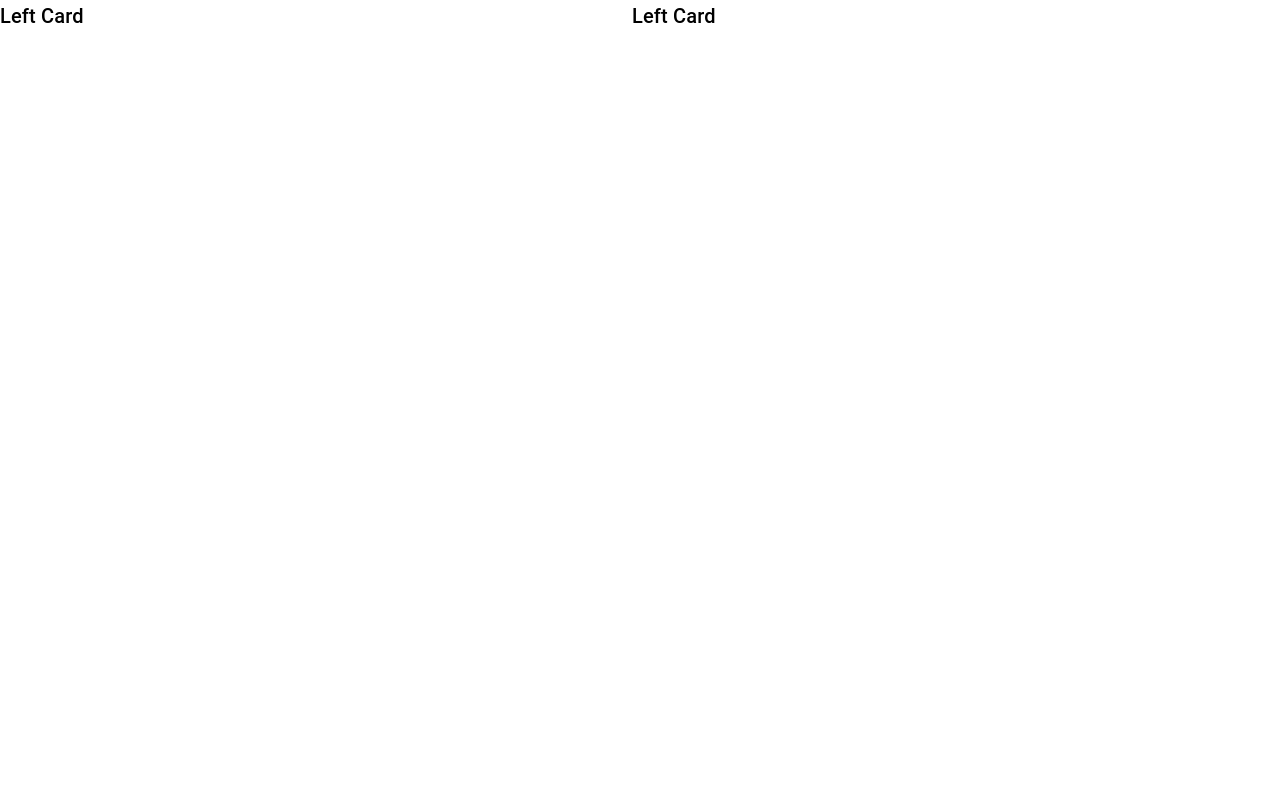
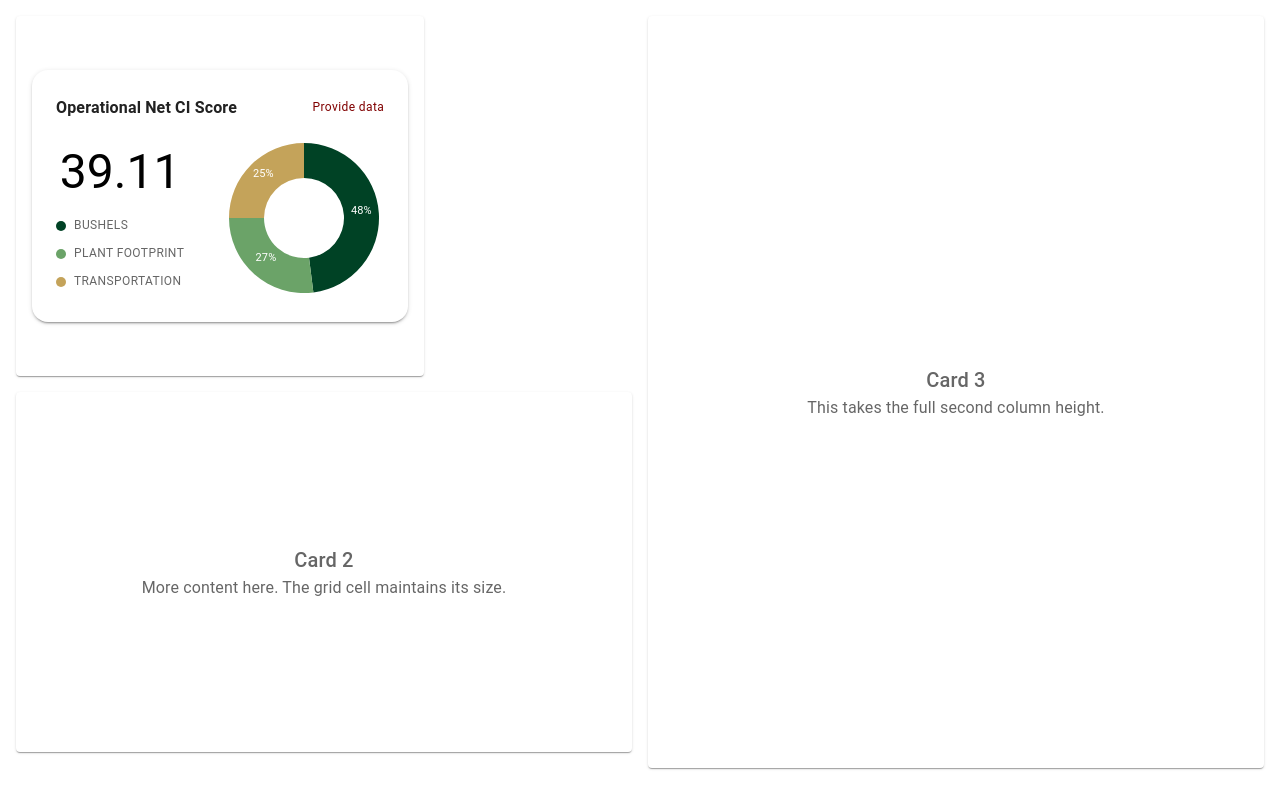
Before and after one commit to venky1112r/gage-Project, a React (Vite) app: page /test in a window 1280 px wide. Built offline with nearby package versions, Linux system fonts and the light colour scheme.

Commit message:
Background colour set for all pages

```diff
--- a/src/components/HeaderComponent.jsx
+++ b/src/components/HeaderComponent.jsx
@@ -44,7 +44,7 @@ const HeaderComponent = ({ email }) => {
   // };
 
   return (
-    <AppBar position="static" color="#fff" elevation={1} sx={{ p: 1 }}>
+    <AppBar position="static" color="#fff" elevation={1} sx={{ p: 1, bgcolor: "#fff", }}>
       <Toolbar
         sx={{
           display: "flex",
--- a/src/components/OperationalScoreCard.jsx
+++ b/src/components/OperationalScoreCard.jsx
@@ -26,7 +26,7 @@ const OperationalScoreCard = () => {
         </Typography>
       </Box>
 
-      <Box display="flex" alignItems="center" gap={4}>
+      <Box display="flex" alignItems="center" gap={5} justifyContent="space-around" flexDirection={{ xs: 'row', md: 'row' } }>
         {/* Left side: Score */}
         <Box>
           <Typography variant="h3" sx={{ color: '#000000' }}>
@@ -53,7 +53,7 @@ const OperationalScoreCard = () => {
           </Stack>
         </Box>
 
-        {/* Right side: Donut Chart and Legend */}
+        {/* Right side: Donut Chart  */}
         <Box display="flex" flexDirection="column" >
           <DonutChart data={ciData} colorMap={colorMap} />
 
--- a/src/components/ReportingComponent.jsx
+++ b/src/components/ReportingComponent.jsx
@@ -54,6 +54,7 @@ import {
               m: 2,
               border: "1px solid #ccc",
               borderRadius: 4,
+              bgcolor:"#fff"
             }}
           >
             <Typography variant="h6" sx={{ mb: 2 }}>
--- a/src/components/SettingComponent.jsx
+++ b/src/components/SettingComponent.jsx
@@ -18,6 +18,7 @@ const SettingComponent = () => {
           m: 2,
           border: "1px solid #ccc",
           borderRadius: 4,
+          bgcolor: "#fff",
         }}
       >
         <Tabs
--- a/src/pages/DashboardPage.jsx
+++ b/src/pages/DashboardPage.jsx
@@ -4,19 +4,19 @@ import { useLocation } from "react-router-dom";
 import SummaryCardsSection from "../components/SummaryCardsSection";
 import DashboardBottomComponent from "../components/DashboardBottomComponent";
 import DashboardTopBar from "../components/DashboardTopBar";
+import { Box } from "@mui/material";
 
 const DashboardPage = () => {
   const location = useLocation();
   const email = location.state?.email || "guest@example.com";
   return (
     <>
-
+     <Box sx={{ backgroundColor: "#f5f5f5", minHeight: "100vh" }}>
       <HeaderComponent email={email} />
-      <div style={{backgroundColor:"#f5f5f5"}}>
       <DashboardTopBar />
       <SummaryCardsSection />
       <DashboardBottomComponent />
-    </div>
+      </Box>
     </>
   );
 };
--- a/src/pages/ReportingPage.jsx
+++ b/src/pages/ReportingPage.jsx
@@ -3,16 +3,20 @@ import HeaderComponent from '../components/HeaderComponent';
 import DashboardTopBar from '../components/DashboardTopBar';
 import { useLocation } from 'react-router-dom';
 import ReportingComponent from '../components/ReportingComponent';
+import { Box } from '@mui/material';
 
 const ReportingPage = () => {
   const location = useLocation();
   const email = location.state?.email || "guest@example.com";
   return (
-    <div>
+ <>
+<Box sx={{backgroundColor:"#f5f5f5", minHeight:"100vh"}}>
       <HeaderComponent  email={email}/>
+
       <DashboardTopBar hideTimeRange />
       <ReportingComponent />
-    </div>
+ </Box>
+      </>
   )
 }
 
--- a/src/pages/SettingsPage.jsx
+++ b/src/pages/SettingsPage.jsx
@@ -3,15 +3,20 @@ import HeaderComponent from '../components/HeaderComponent';
 import DashboardTopBar from '../components/DashboardTopBar';
 import { useLocation } from 'react-router-dom';
 import SettingComponent from '../components/SettingComponent';
+import { Box } from '@mui/material';
 const SettingsPage = () => {
     const location = useLocation();
     const email = location.state?.email || "guest@example.com";
   return (
-    <div>
-        <HeaderComponent email={email} />
+  <><Box sx={{backgroundColor:"#f5f5f5", minHeight:"100vh"}}>
+      <HeaderComponent email={email} />
+
         <DashboardTopBar hideTimeRange />
         <SettingComponent/>
-    </div>
+        </Box>
+    </>
+
+
   )
 }
 
--- a/src/pages/SourcingPage.jsx
+++ b/src/pages/SourcingPage.jsx
@@ -9,7 +9,9 @@ const SourcingPage = () => {
   return (
     <div>
         <HeaderComponent email={email}/>
+        <div style={{backgroundColor:"#f5f5f5"}}>
         <DashboardTopBar/>
+        </div>
     </div>
   )
 }
--- a/src/pages/test.jsx
+++ b/src/pages/test.jsx
@@ -1,14 +1,50 @@
-import React from "react";
+import React from 'react';
+import { Grid, Paper, Typography } from '@mui/material';
+import { styled } from '@mui/material/styles';
+import OperatonalScoreCard from '../components/OperationalScoreCard';
 
-import DashboardLayout from "../layout/Dashboardlayout";
-
-// Styled Paper component
-
-
+const Item = styled(Paper)(({ theme }) => ({
+  backgroundColor: theme.palette.mode === 'dark' ? '#1A2027' : '#fff',
+  ...theme.typography.body2,
+  padding: theme.spacing(2),
+  textAlign: 'center',
+  color: theme.palette.text.secondary,
+  height: '100%',
+  display: 'flex',
+  flexDirection: 'column',
+  justifyContent: 'center',
+  boxSizing: 'border-box',
+}));
 function Test() {
   return (
-   <DashboardLayout></DashboardLayout>
+    <Grid container spacing={2} sx={{ height: '100vh', p: 2 }}>
+      {/* First column with nested grid */}
+      <Grid item xs={6}>
+        <Grid container spacing={2} sx={{ height: '100%' }}>
+          <Grid item xs={12} sx={{ height: '50%',display:'flex', flexDirection:{ xs: 'column', md: 'row'}} } >
+            <Item>
+            <OperatonalScoreCard />
+
+            </Item>
+          </Grid>
+          <Grid item xs={12} sx={{ height: '50%' }}>
+            <Item>
+              <Typography variant="h6">Card 2</Typography>
+              <Typography>More content here. The grid cell maintains its size.</Typography>
+            </Item>
+          </Grid>
+        </Grid>
+      </Grid>
+
+      {/* Second column - single item */}
+      <Grid item xs={6} sx={{ height: '100%' }}>
+        <Item>
+          <Typography variant="h6">Card 3</Typography>
+          <Typography>This takes the full second column height.</Typography>
+        </Item>
+      </Grid>
+    </Grid>
   );
-}
+};
 
 export default Test;
```
